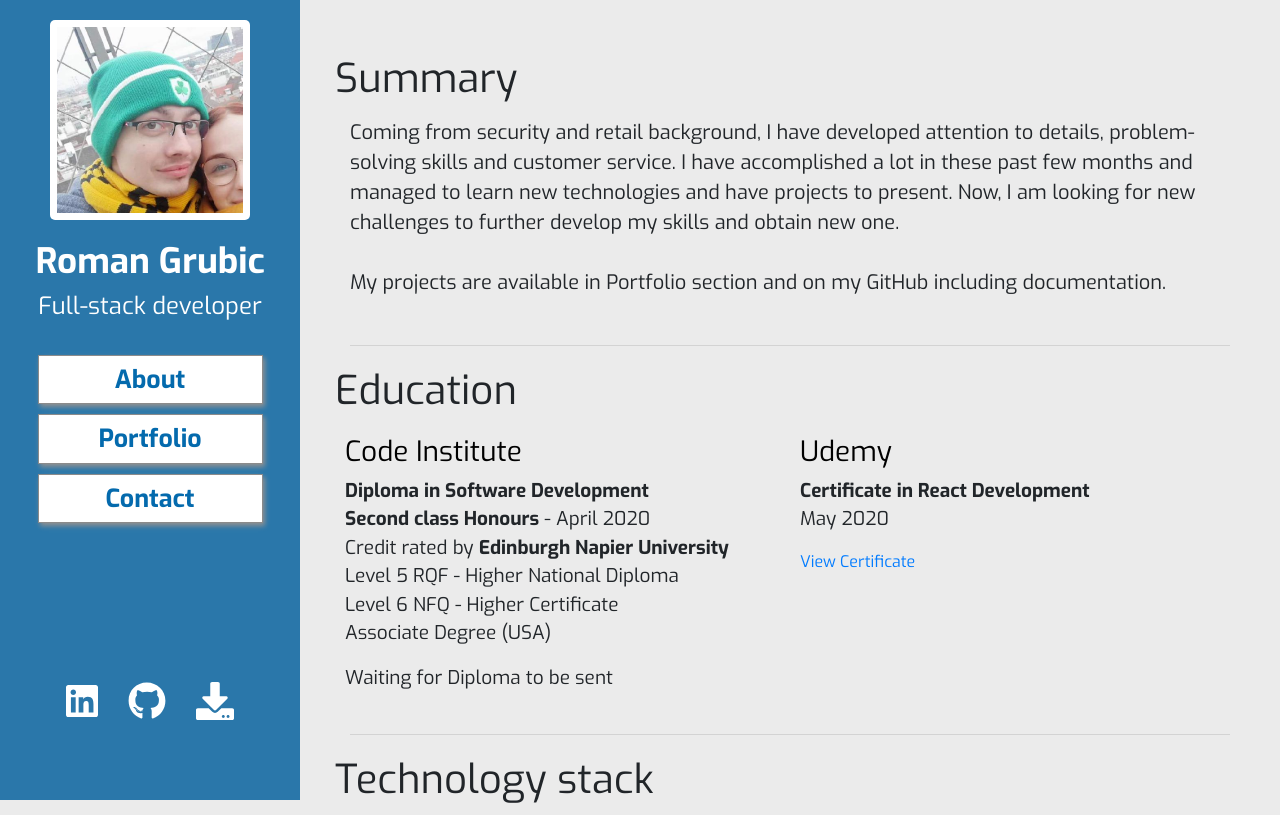
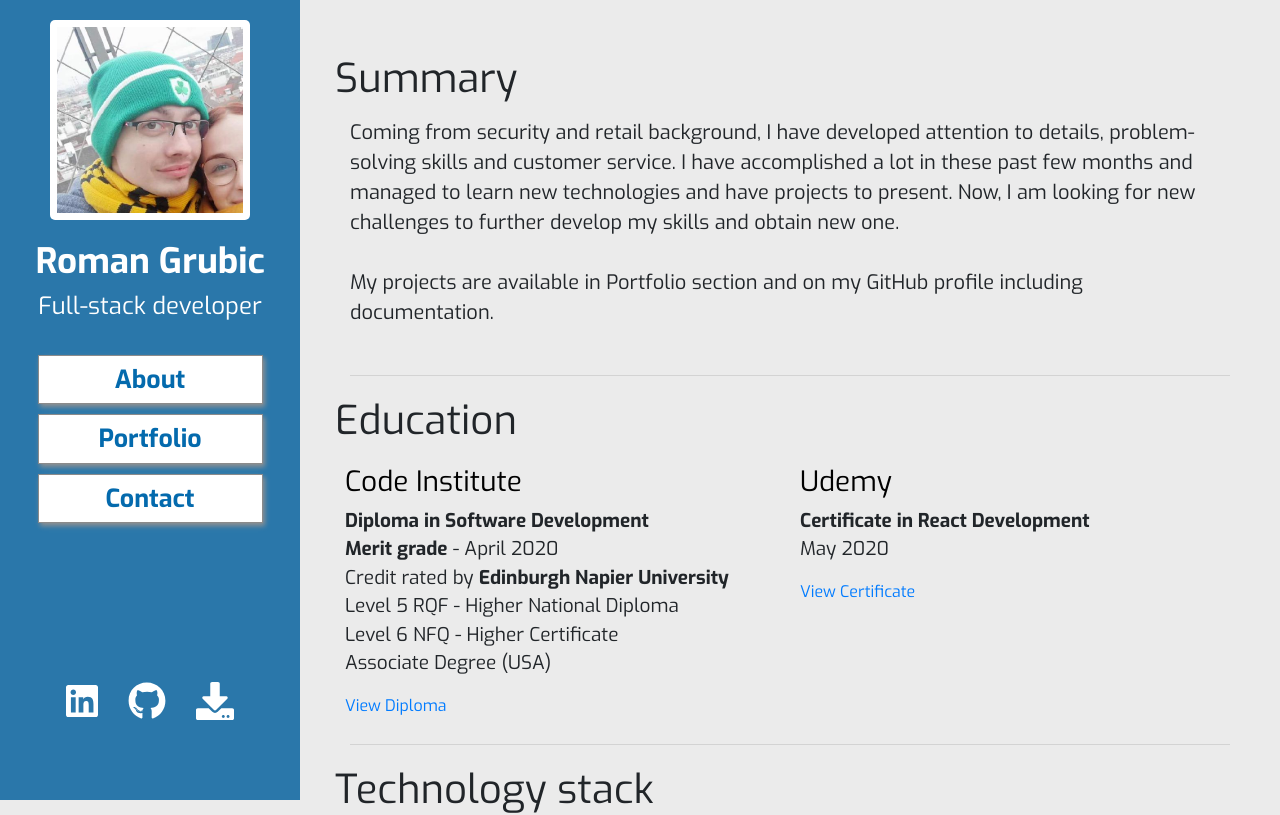
Before and after one commit to romangrubic/react-portfolio, a React (Create React App) app: page /about in a window 1280 px wide. Shown: the top 815 px of the page. Built offline with nearby package versions, Linux system fonts and the light colour scheme; no server answers.

Commit message:
Added diploma link to credentials.net.

```diff
--- a/src/containers/Personal/About/About.js
+++ b/src/containers/Personal/About/About.js
@@ -22,7 +22,7 @@ const About = props => {
                     problem-solving skills and customer service. I have accomplished a lot in these past few
                     months and managed to learn new technologies and have projects to present. Now, I am looking
                     for new challenges to further develop my skills and obtain new one.<br></br><br></br>
-                    My projects are available in Portfolio section and on my GitHub including documentation.
+                    My projects are available in Portfolio section and on my GitHub profile including documentation.
     </p>
             </Row>
             <hr></hr>
@@ -35,15 +35,15 @@ const About = props => {
                         <a href="https://codeinstitute.net/" target="_blank" rel="noopener noreferrer" className={ classes.BlackFont }>Code Institute</a>
                     </h3>
                     <p><b>Diploma in Software Development</b> <br></br>
-                        <b>Second class Honours</b> - April 2020 <br></br>
+                        <b>Merit grade</b> - April 2020 <br></br>
                         Credit rated by <b>Edinburgh Napier University</b> <br></br>
                         Level 5 RQF - Higher National Diploma<br></br>
                         Level 6 NFQ - Higher Certificate <br></br>
                         Associate Degree (USA) <br></br>
 
             </p>
-                    <p>Waiting for Diploma to be sent</p>
-                    {/* <a target="_blank" rel="noopener noreferrer">View Diploma</a> */}
+                    <a href="https://www.credential.net/a9914dbf-40ba-4895-b3e3-c5b5b6e15c8d"
+                    target="_blank" rel="noopener noreferrer">View Diploma</a>
                 </Col>
                 <Col sm={ 12 } lg={ 6 } className={ classes.Diploma }>
                     <h3>
```
